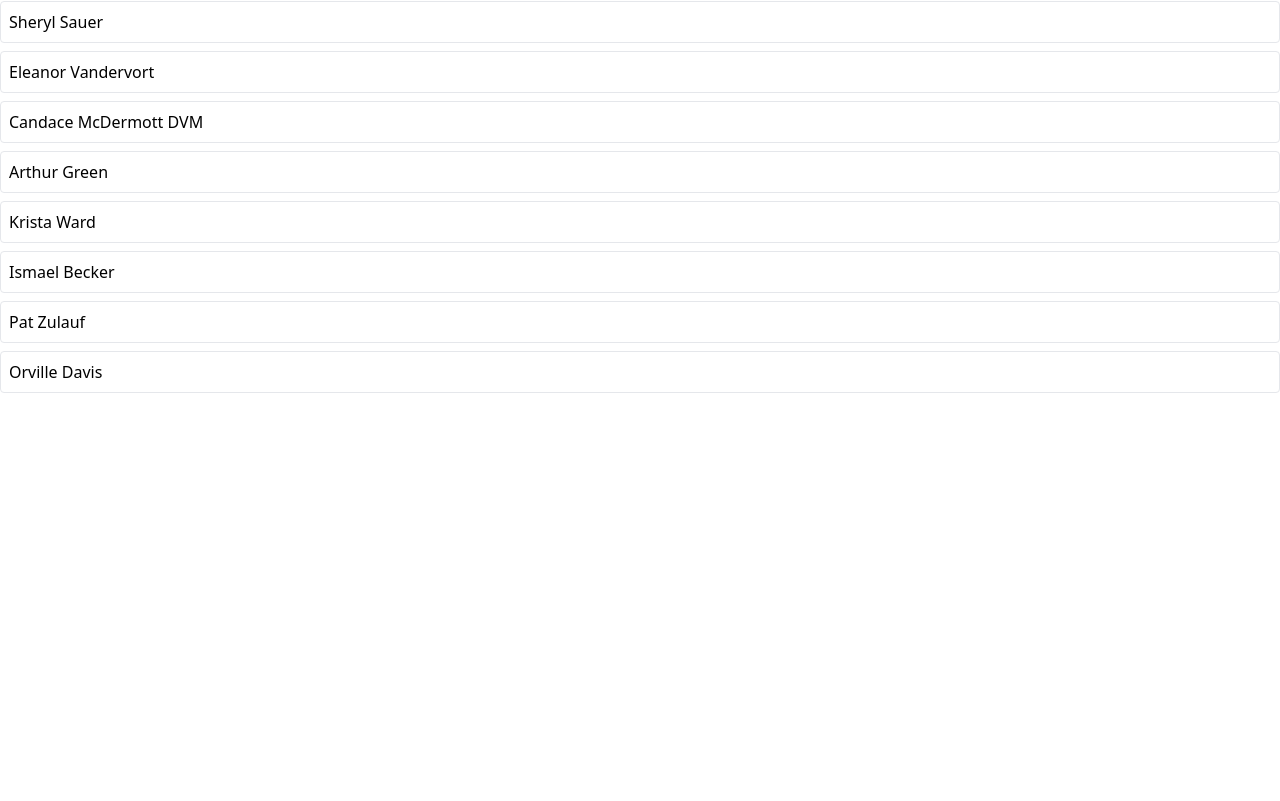
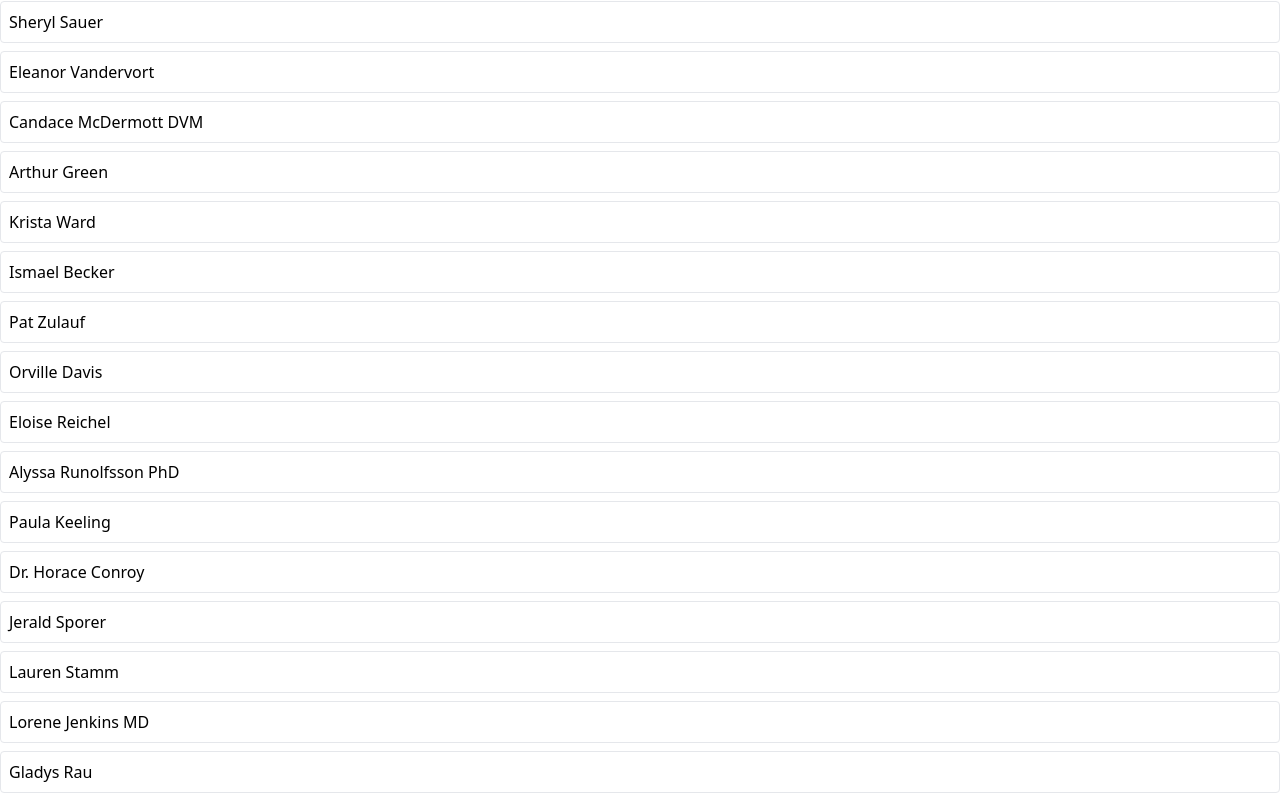
Before and after one commit to ranitasahaa1230/Redux-Projects, a React (Create React App) app in the folder media/: page / in a window 1280 px wide. Shown: the part 317-1118 px from the top of the page. Before the commit the page ends 800 px from the top, so only its background shows below. Built offline with nearby package versions, Linux system fonts and the light colour scheme; data requests are answered from the project's data file.

Commit message:
feat: added custom hook

```diff
--- a/media/db.json
+++ b/media/db.json
@@ -51,6 +51,38 @@
     {
       "name": "Orville Davis",
       "id": 13
+    },
+    {
+      "name": "Eloise Reichel",
+      "id": 14
+    },
+    {
+      "name": "Alyssa Runolfsson PhD",
+      "id": 15
+    },
+    {
+      "name": "Paula Keeling",
+      "id": 16
+    },
+    {
+      "name": "Dr. Horace Conroy",
+      "id": 17
+    },
+    {
+      "name": "Jerald Sporer",
+      "id": 18
+    },
+    {
+      "name": "Lauren Stamm",
+      "id": 19
+    },
+    {
+      "name": "Lorene Jenkins MD",
+      "id": 20
+    },
+    {
+      "name": "Gladys Rau",
+      "id": 21
     }
   ],
   "albums": [],
--- a/media/src/components/UsersList.js
+++ b/media/src/components/UsersList.js
@@ -1,42 +1,48 @@
-import React, { useEffect, useState } from "react";
-import { useDispatch, useSelector } from "react-redux";
+import React, { useEffect } from "react";
+import { useSelector } from "react-redux";
 import { addUser, fetchUsers } from "../store";
 import Button from "./Button";
 import Skeleton from "./Skeleton";
+import { useThunk } from "../hooks/use-thunk";
 
 const UsersList = () => {
-  const [isLoadingUsers, setIsLoadingUsers] = useState(false);
-  const [loadingUsersError, setLoadingUsersError] = useState(null);
+  // const [isLoadingUsers, setIsLoadingUsers] = useState(false);
+  // const [loadingUsersError, setLoadingUsersError] = useState(null);
 
-  const [isCreatingUser, setIsCreatingUser] = useState(false);
-  const [creatingUsersError, setCreatingUserError] = useState(null);
+  const [doFetchUsers, isLoadingUsers, loadingUsersError] =
+    useThunk(fetchUsers);
+  const [doAddUsers, isCreatingUser, creatingUsersError] = useThunk(addUser);
 
-  const dispatch = useDispatch();
+  // const [isCreatingUser, setIsCreatingUser] = useState(false);
+  // const [creatingUsersError, setCreatingUserError] = useState(null);
+
   const { data } = useSelector((state) => state.users);
 
   useEffect(() => {
-    setIsLoadingUsers(true);
-    dispatch(fetchUsers())
-      .unwrap() //bcoz dispatch calls .then even if the promise fails, so wrap will give a brand new promise anf if the request is successful then .then else .catch
-      // .then(()=>{
-      //   console.log("suceess");
-      //   // setIsLoadingUsers(false);
-      // })
-      .catch((err) => {
-        console.log("error");
-        setLoadingUsersError(err);
-        // setIsLoadingUsers(false);
-      })
-      //after all then and catch finally will be called
-      .finally(() => setIsLoadingUsers(false));
+    // setIsLoadingUsers(true);
+    // dispatch(fetchUsers())
+    //   .unwrap() //bcoz dispatch calls .then even if the promise fails, so wrap will give a brand new promise anf if the request is successful then .then else .catch
+    //   // .then(()=>{
+    //   //   console.log("suceess");
+    //   //   // setIsLoadingUsers(false);
+    //   // })
+    //   .catch((err) => {
+    //     console.log("error");
+    //     setLoadingUsersError(err);
+    //     // setIsLoadingUsers(false);
+    //   })
+    //   //after all then and catch finally will be called
+    //   .finally(() => setIsLoadingUsers(false));
+    doFetchUsers();
   }, []);
 
   const handleUserAdd = () => {
-    setIsCreatingUser(true);
-    dispatch(addUser())
-      .unwrap()
-      .catch((err) => setCreatingUserError(err))
-      .finally(() => setIsCreatingUser(false));
+    // setIsCreatingUser(true);
+    // dispatch(addUser())
+    //   .unwrap()
+    //   .catch((err) => setCreatingUserError(err))
+    //   .finally(() => setIsCreatingUser(false));
+    doAddUsers();
   };
 
   if (isLoadingUsers) {
@@ -59,8 +65,11 @@ const UsersList = () => {
     <div>
       <div className="flex flex-row justify-between m-3">
         <h1 className="m-2 text-xl">Users</h1>
-        {isCreatingUser ? "Creaing User..." :
-        <Button onClick={handleUserAdd}>+ Add User</Button>}
+        {isCreatingUser ? (
+          "Creaing User..."
+        ) : (
+          <Button onClick={handleUserAdd}>+ Add User</Button>
+        )}
         {creatingUsersError && "Error Creating User..."}
       </div>
       {renderedUsers}
--- /dev/null
+++ b/media/src/hooks/use-thunk.js
@@ -0,0 +1,20 @@
+import { useCallback, useState } from "react";
+import { useDispatch } from "react-redux";
+
+export const useThunk = (thunk) => {
+    const [isLoading, setIsLoading] = useState(false);
+    const [error, setError] = useState(null);
+
+    const dispatch = useDispatch();
+
+    const runThunk = useCallback((arg) => {
+      setIsLoading(true);
+      dispatch(thunk(arg))
+        .unwrap()
+        .catch((err) => setError(err))
+        .finally(() => setIsLoading(false));
+    }, [dispatch, thunk]);
+
+    return [runThunk, isLoading, error];
+    //have to use useCallback since the items are changing in some way
+  };
```
